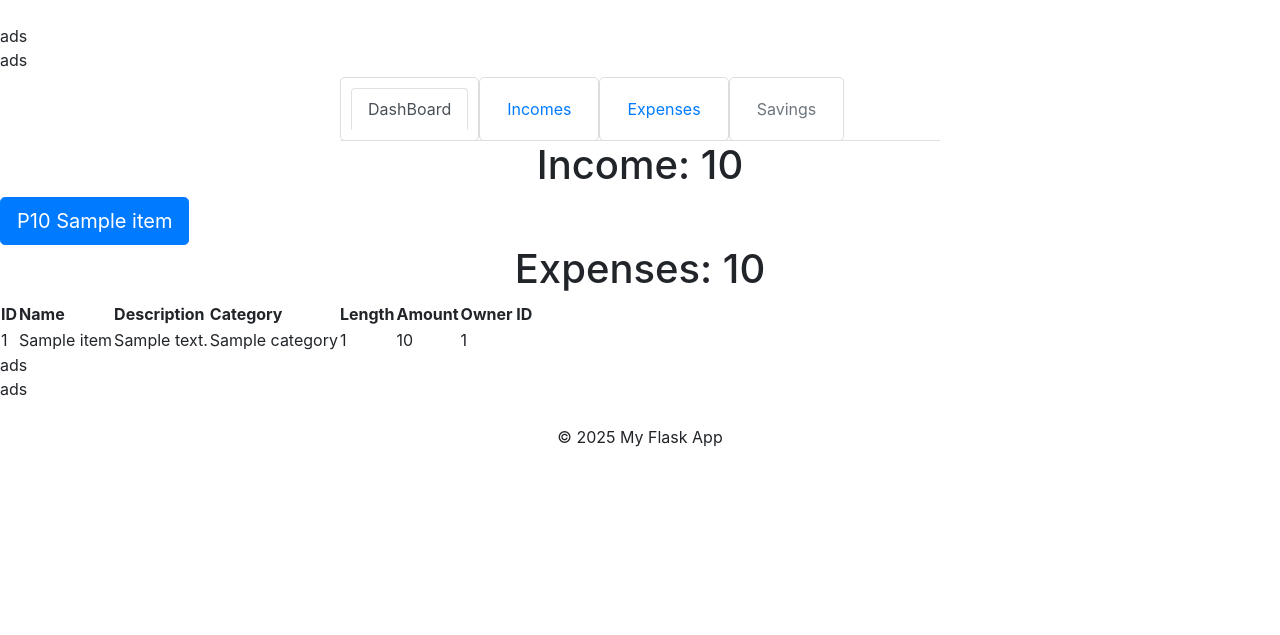
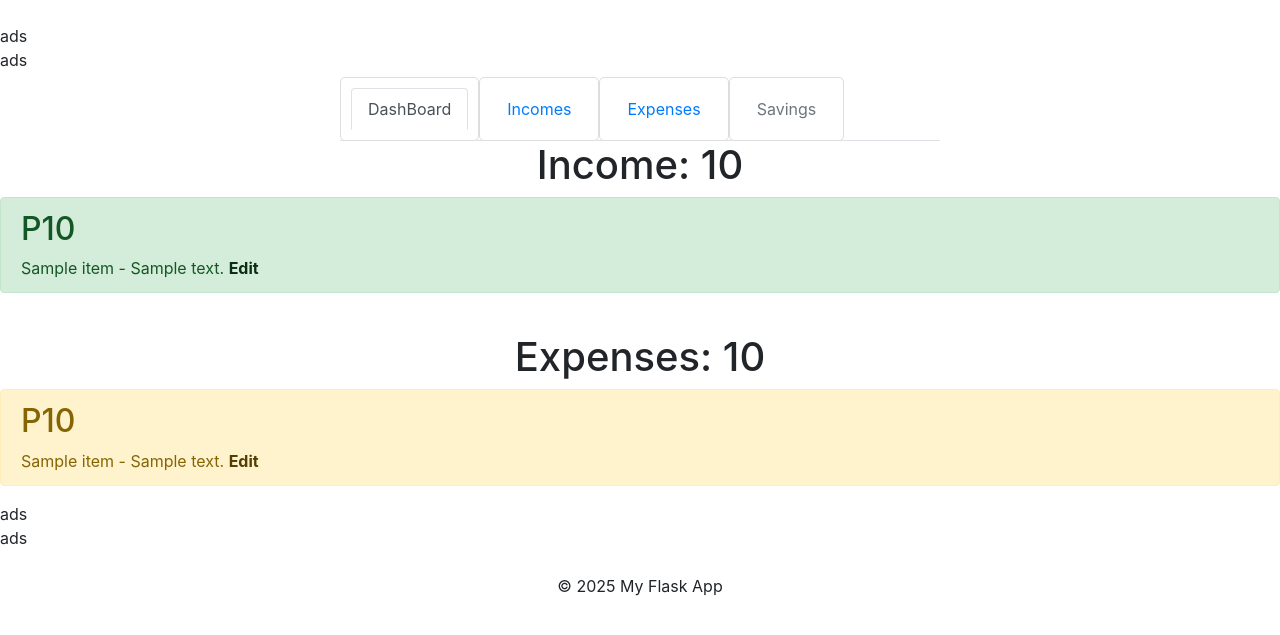
Before and after one commit to Jmar96/Crud_RestAPI_Flask, a Flask app: template BadyetBuddy_prototype/templates/dashboard.html in a window 1280 px wide. Shown: the part 96-731 px from the top of the page. Run offline with Flask 3, Linux system fonts and the light colour scheme; the template is opened without the code that fills it: most values are stand-ins (such as "Sample title", 1, 10 or a date in 2020).

Commit message:
minor update

```diff
--- a/BadyetBuddy_prototype/templates/dashboard.html
+++ b/BadyetBuddy_prototype/templates/dashboard.html
@@ -30,37 +30,17 @@
         <!-- Main-->
         <h1>Income: {{incm_total}}</h1>
         {% for item in incomes %}
-        <button type="button" class="btn btn-lg btn-primary" data-toggle="popover" title="Popover title"
-            data-content="{{ item.length }} | {{ item.description }}">P{{ item.amount }}  {{ item.name }}</button>
+        <div class="alert alert-success" role="alert">
+            <h2>P{{ item.amount }}</h2> {{ item.name }} - {{ item.description }} <a href="#" class="alert-link">Edit</a>
+        </div>
         {% endfor %}
         <br>
         <h1>Expenses: {{expn_total}}</h1>
-        <table>
-            <thead>
-                <tr>
-                    <th>ID</th>
-                    <th>Name</th>
-                    <th>Description</th>
-                    <th>Category</th>
-                    <th>Length</th>
-                    <th>Amount</th>
-                    <th>Owner ID</th>
-                </tr>
-            </thead>
-            <tbody>
-                {% for item in expenses %}
-                <tr>
-                    <td>{{ item.id }}</td>
-                    <td>{{ item.name }}</td>
-                    <td>{{ item.description }}</td>
-                    <td>{{ item.category }}</td>
-                    <td>{{ item.length }}</td>
-                    <td>{{ item.amount }}</td>
-                    <td>{{ item.owner_id }}</td>
-                </tr>
-                {% endfor %}
-            </tbody>
-        </table>
+        {% for item in expenses %}
+        <div class="alert alert-warning" role="alert">
+            <h2>P{{ item.amount }}</h2> {{ item.name }} - {{ item.description }} <a href="#" class="alert-link">Edit</a>
+        </div>
+        {% endfor %}
     </div>
     <div class="upper_right">
         ads
```
